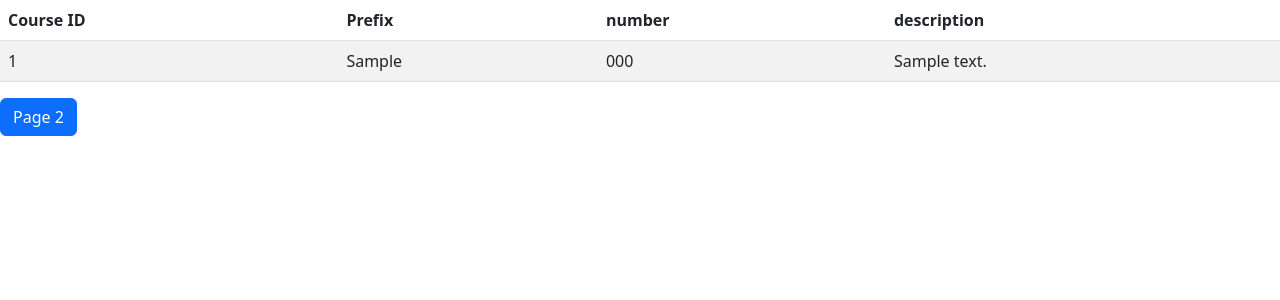
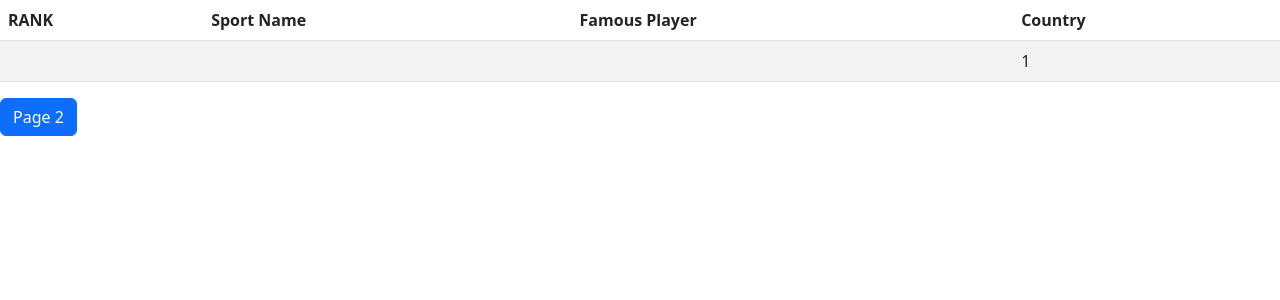
Before and after one commit to Nrupen07/Homework3, a PHP site: page /sports.php in a window 1280 px wide. Shown: the part 56-356 px from the top of the page. Run offline with PHP 8.4, Linux system fonts and the light colour scheme; tables that the repository leaves empty or names only in its code hold one stand-in row (values such as "Sample post"); data that the repository does not hold is empty.

Commit message:
Update sports.php

```diff
--- a/sports.php
+++ b/sports.php
@@ -3,10 +3,10 @@
 <table class="table table-striped">
   <thead>
     <tr>
-      <th>Course ID</th>
-      <th>Prefix </th>
-      <th>number </th>
-      <th>description</th>
+      <th>RANK </th>
+      <th>Sport Name </th>
+      <th>Famous Player</th>
+      <th>Country</th>
     </tr>
   </thead>
   <tbody>
@@ -23,7 +23,7 @@ if ($conn->connect_error) {
   die("Connection failed: " . $conn->connect_error);
 }
 
-$sql = "SELECT course_id, prefix, number, description from course";
+$sql = "SELECT rank_id, sport name, famous player, country from famous sports";
 $result = $conn->query($sql);
 
 if ($result->num_rows > 0) {
@@ -31,10 +31,10 @@ if ($result->num_rows > 0) {
   while($row = $result->fetch_assoc()) {
 ?>
   <tr>
-    <td><?=$row["course_id"]?></td>
-    <td><?=$row["prefix"]?></td>
-    <td><?=$row["number"]?></td>
-    <td><?=$row["description"]?></td>
+    <td><?=$row["Rank_ID"]?></td>
+    <td><?=$row["sport name"]?></td>
+    <td><?=$row["famous player"]?></td>
+    <td><?=$row["country"]?></td>
   </tr>
 <?php
   }
```
